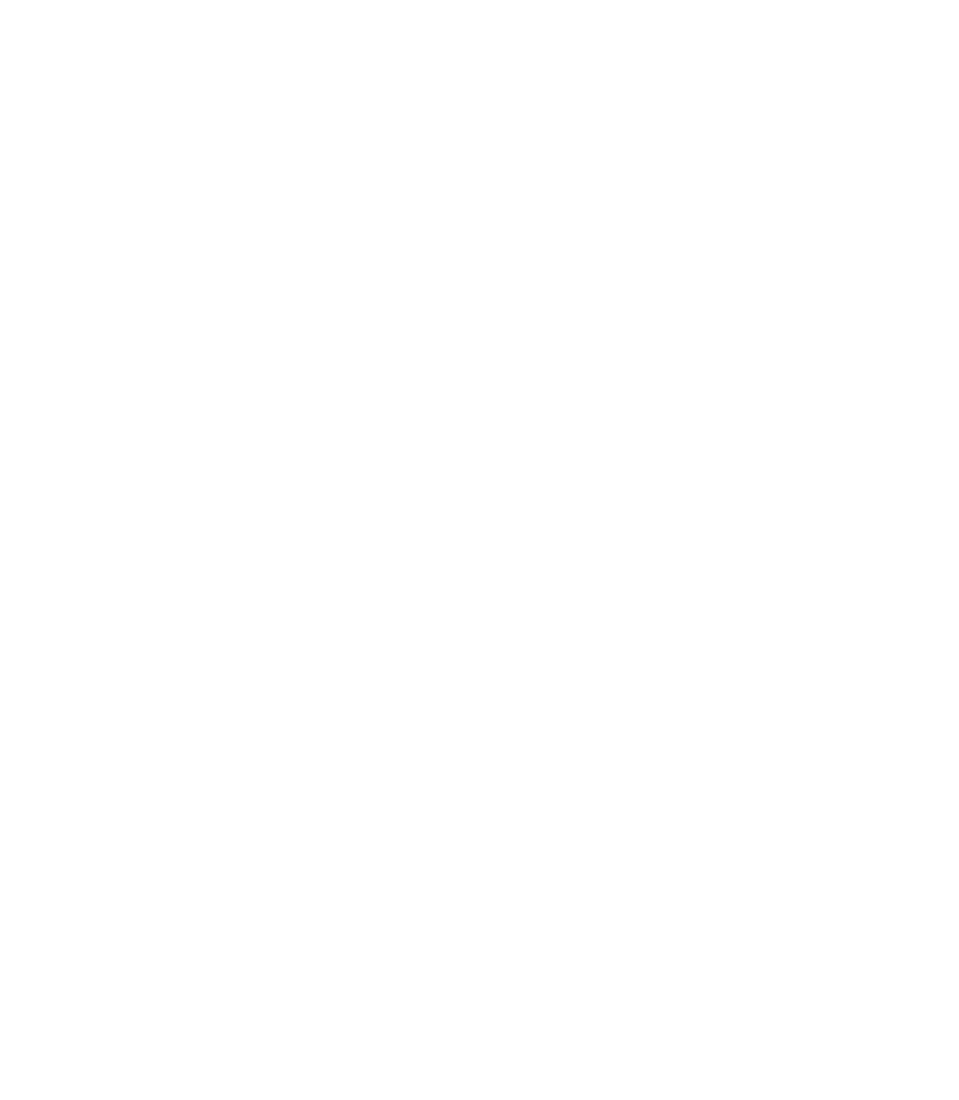
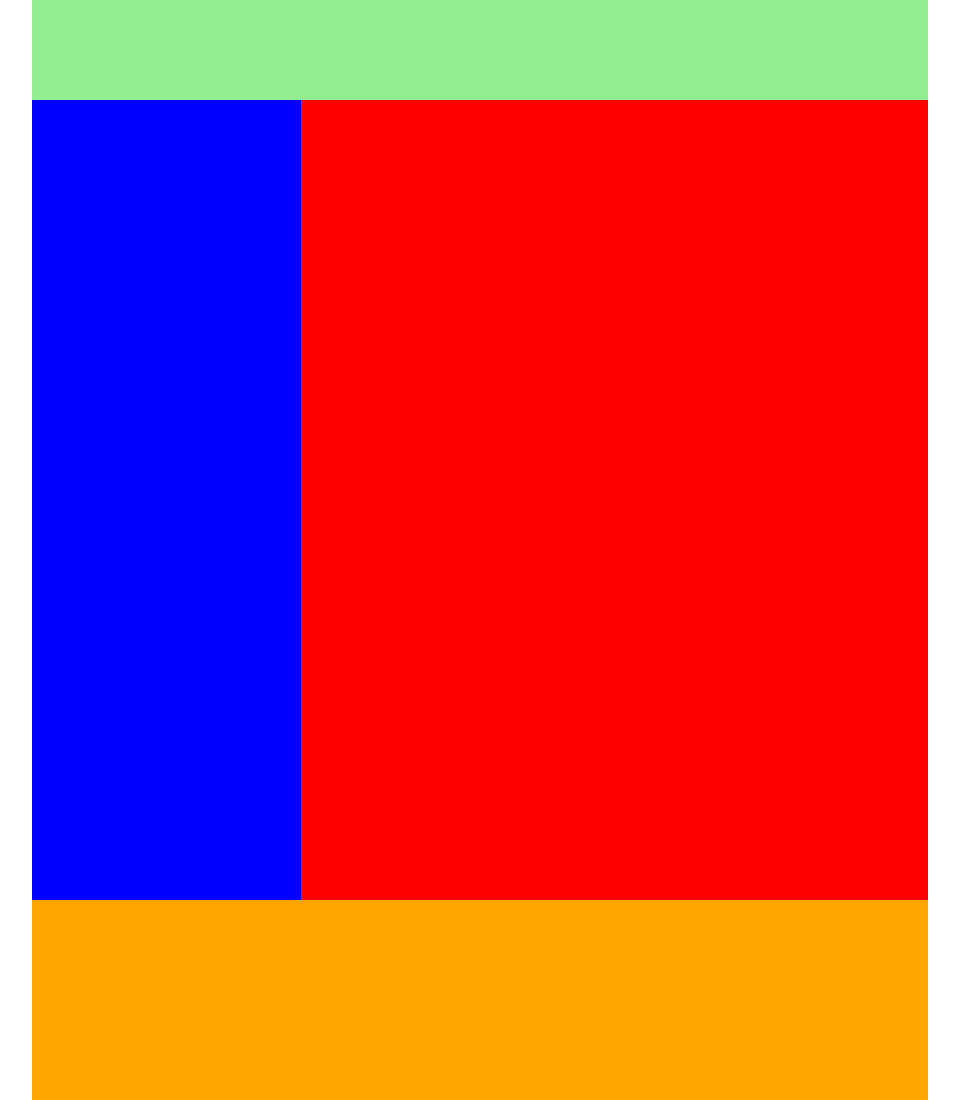
Before and after one commit to pollohultima/live-layout-2col, a plain HTML site: page index.html in a window 1280 px wide. Shown: the whole page, without its empty margins (160-1119 px from the left). Before the commit the page ends 800 px from the top, so only its background shows below. Drawn offline with Linux system fonts and the light colour scheme.

Commit message:
Completed

```diff
--- a/index.html
+++ b/index.html
@@ -8,6 +8,28 @@
         <link rel="stylesheet" href="./style.css">
     </head>
     <body>
+        <header class="siteheader">
 
+        </header>
+
+        <!-- /.siteheader -->
+        <main class="container clearfix">
+            <div class="sidebar">
+
+            </div>
+            <!-- /.sidebar -->
+
+            <div class="contenuto">
+
+            </div>
+            <!-- /.contenuto -->
+
+        </main>
+        <!-- /.container -->
+
+        <footer class="sitefooter">
+
+        </footer>
+        <!-- /.sitefooter -->
     </body>
 </html>
--- a/style.css
+++ b/style.css
@@ -2,6 +2,10 @@
     box-sizing: border-box;
     margin: 0;
     padding: 0;
+}
+
+main {
+    height: 800px;
 }
 
 .clearfix::after {
@@ -9,3 +13,33 @@
     display: table;
     clear: both;
 }
+
+body {
+    width: 70%;
+    margin: auto;
+}
+
+.sidebar, .contenuto {
+    float: left;
+    height: 100%;
+}
+
+.sidebar {
+    width: 30%;
+    background-color: blue;
+}
+
+.contenuto {
+    width: 70%;
+    background-color: red;
+}
+
+.siteheader {
+    height: 100px;
+    background-color: lightgreen;
+}
+
+.sitefooter {
+    height: 200px;
+    background-color: orange;
+}
```
